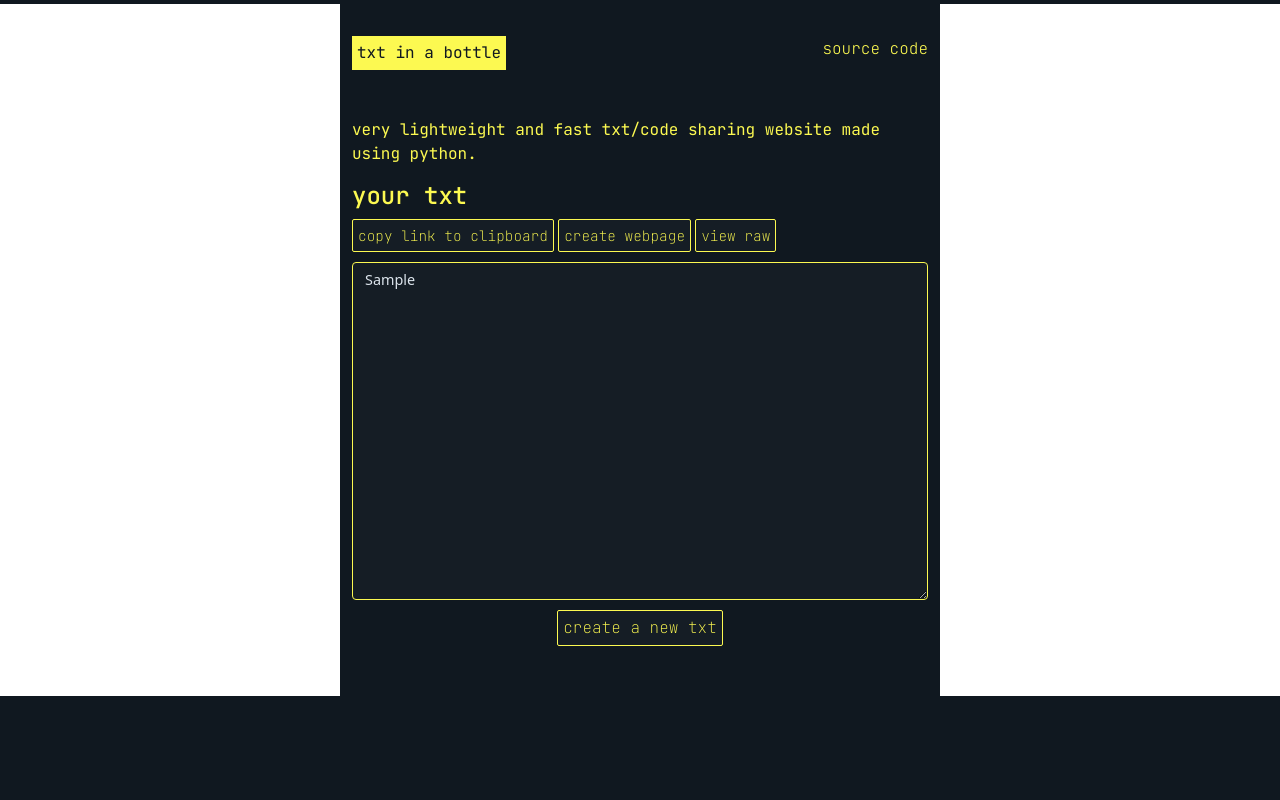
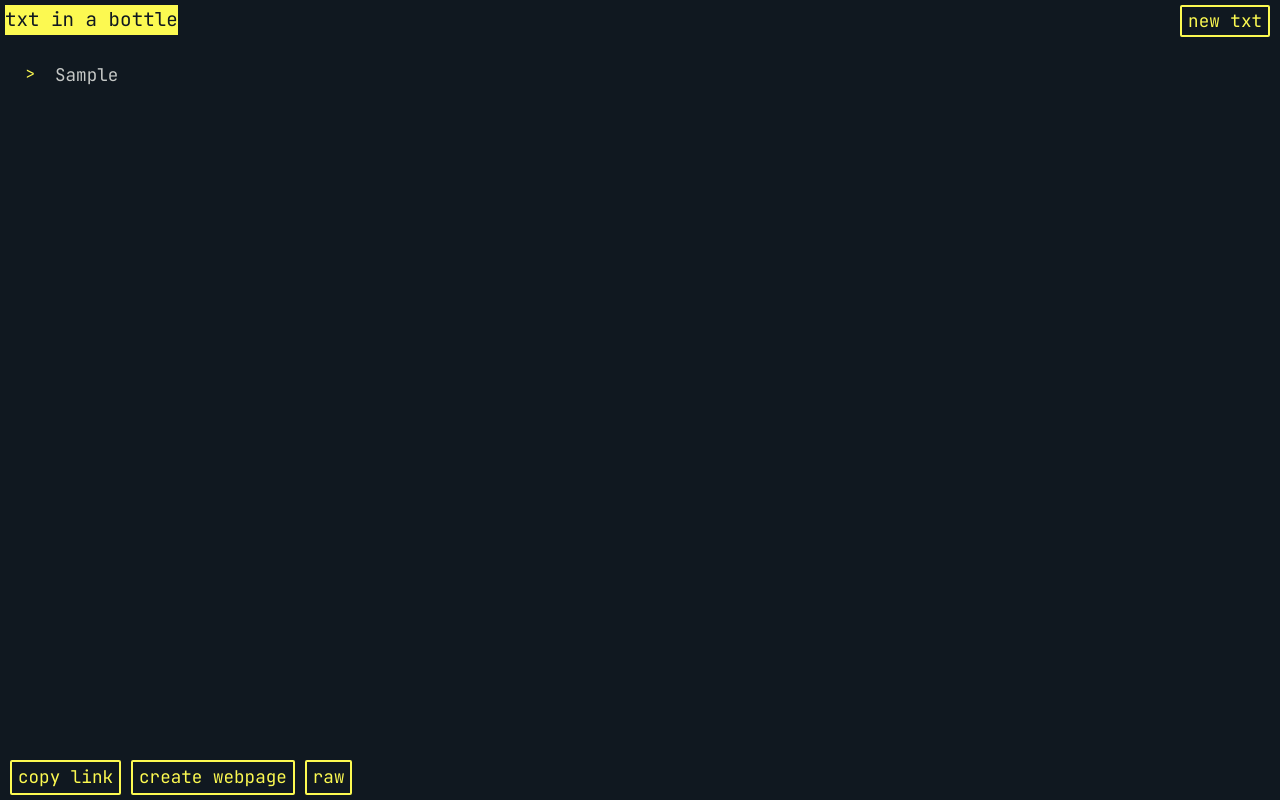
Before and after one commit to i3p9/txt-in-a-bottle, a Flask app: template templates/showtxt.html in a window 1280 px wide. Run offline with Flask 2, Linux system fonts and the light colour scheme; the template is opened without the code that fills it: most values are stand-ins (such as "Sample title", 1, 10 or a date in 2020).

Commit message:
feat(ui): overhaul ui, change to v2

```diff
--- a/static/scripts/script.js
+++ b/static/scripts/script.js
@@ -30,3 +30,15 @@
     console.log(newURL)
     window.open(newURL, '_blank').focus();
 }
+
+function showCreateUI(){
+    document.getElementById('homepageui').style.display="none";
+    document.getElementById('createui').style.display="block";
+
+}
+
+function showHomeUI(){
+    document.getElementById('homepageui').style.display="block";
+    document.getElementById('createui').style.display="none";
+
+}
--- a/templates/showtxt.html
+++ b/templates/showtxt.html
@@ -18,7 +18,7 @@
 </head>
 
 <body>
-    <div class="container d-flex justify-content-between mt-1">
+    <!-- <div class="container d-flex justify-content-between mt-1">
         <nav>
         <p class="nav-title">txt in a bottle</p>
         </nav>
@@ -41,7 +41,26 @@
                 <textarea class="invisible" id="shareLink">{{ url_for(request.endpoint, **request.view_args) }}</textarea>
             </div>
         </form>
-        </div>
+        </div> -->
+        <div id="createui">
+            <form>
+            <div class="topbar-showtxt">
+                <p class="nav-title-showtxt">txt in a bottle</p>
+                <a href="{{ url_for('index') }} " target="_blank"><button class="aha-button">new txt</button></a>
+            </div>
+            <div class="txtarea">
+                <div id="txtarealeft" style="vertical-align: inherit;">></div>
+                <textarea class="txtbox" name="txt-data" readonly>{{ "\n" + txt.txt_data }}</textarea>
+                <textarea class="invisible" id="shareLink">{{ url_for(request.endpoint, **request.view_args) }}</textarea>
+            </div>
+            </form>
+            <div class="bottombar">
+                <button class="aha-button" onclick="toClipboard()">copy link</button>
+                <button class="aha-button" onclick="createWebpage()"">create webpage</button>
+                <button class="aha-button" onclick="openInNewTab()"">raw</button>
+            </div>
+            </div>
+
 </body>
 
 </html>
```
Also changed, not shown: templates/index.html (+23 -4 lines).
